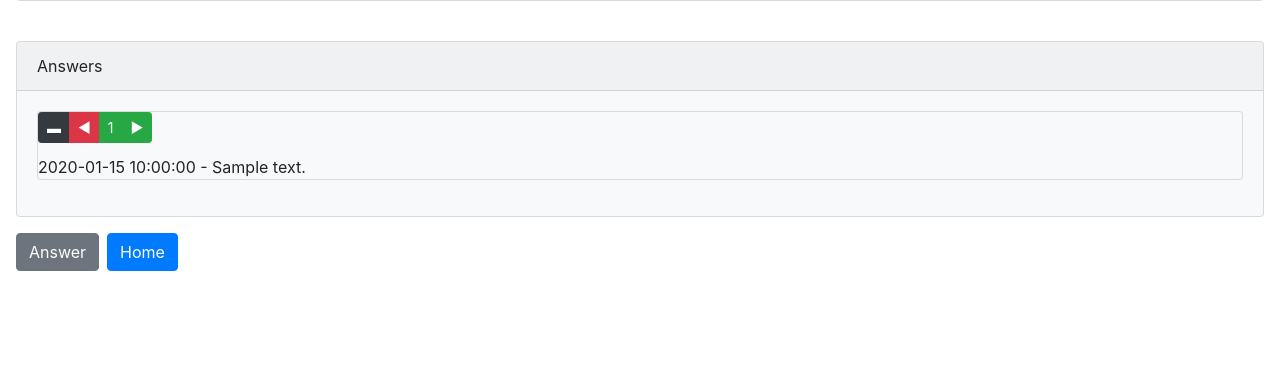
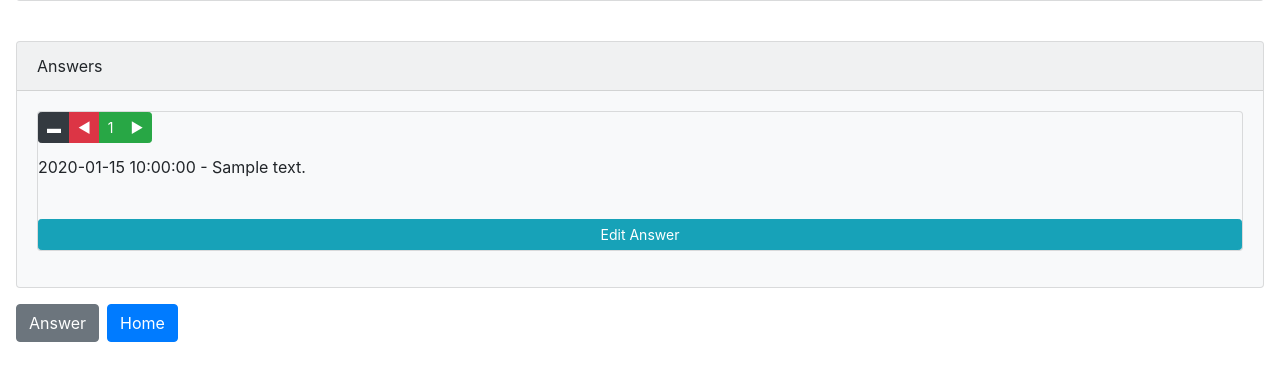
Before and after one commit to Blodie/ask-mate-python, a Flask app: template templates/question.html in a window 1280 px wide. Shown: the part 273-654 px from the top of the page. Run offline with Flask 2, Linux system fonts and the light colour scheme; the template is opened without the code that fills it: most values are stand-ins (such as "Sample title", 1, 10 or a date in 2020); some libraries are stand-ins or nearby versions.

Commit message:
Edit answer implemented

```diff
--- a/server.py
+++ b/server.py
@@ -47,6 +47,15 @@ def answer(question_id):
     return render_template('answer.html', id=question_id)
 
 
+@app.route('/answer/<int:answer_id>/edit', methods=['GET', 'POST'])
+def edit_answer(answer_id):
+    question_id = get_question_id_by_answer_id(answer_id)
+    if request.method == "POST":
+        update_answer(answer_id, request.form['msg'])
+        return redirect(f'/question/{question_id}')
+    return render_template('answer.html', id=answer_id)
+
+
 @app.route('/question/<question_id>/delete')
 def delete_question(question_id):
     del_question(question_id)
--- a/templates/question.html
+++ b/templates/question.html
@@ -47,6 +47,8 @@
                         </div>
                     </h5>
                     <p class="card-text">{{answer["submission_time"]}} - {{answer["message"]}}</p>
+                    <br>
+                    <a href="/answer/{{answer['id']}}/edit" class="btn btn-info btn-sm">Edit Answer</a>
                     </div>
                 {% endfor %}
     {% else %}
```
Also changed, not shown: data_manager.py (+9 -0 lines).
